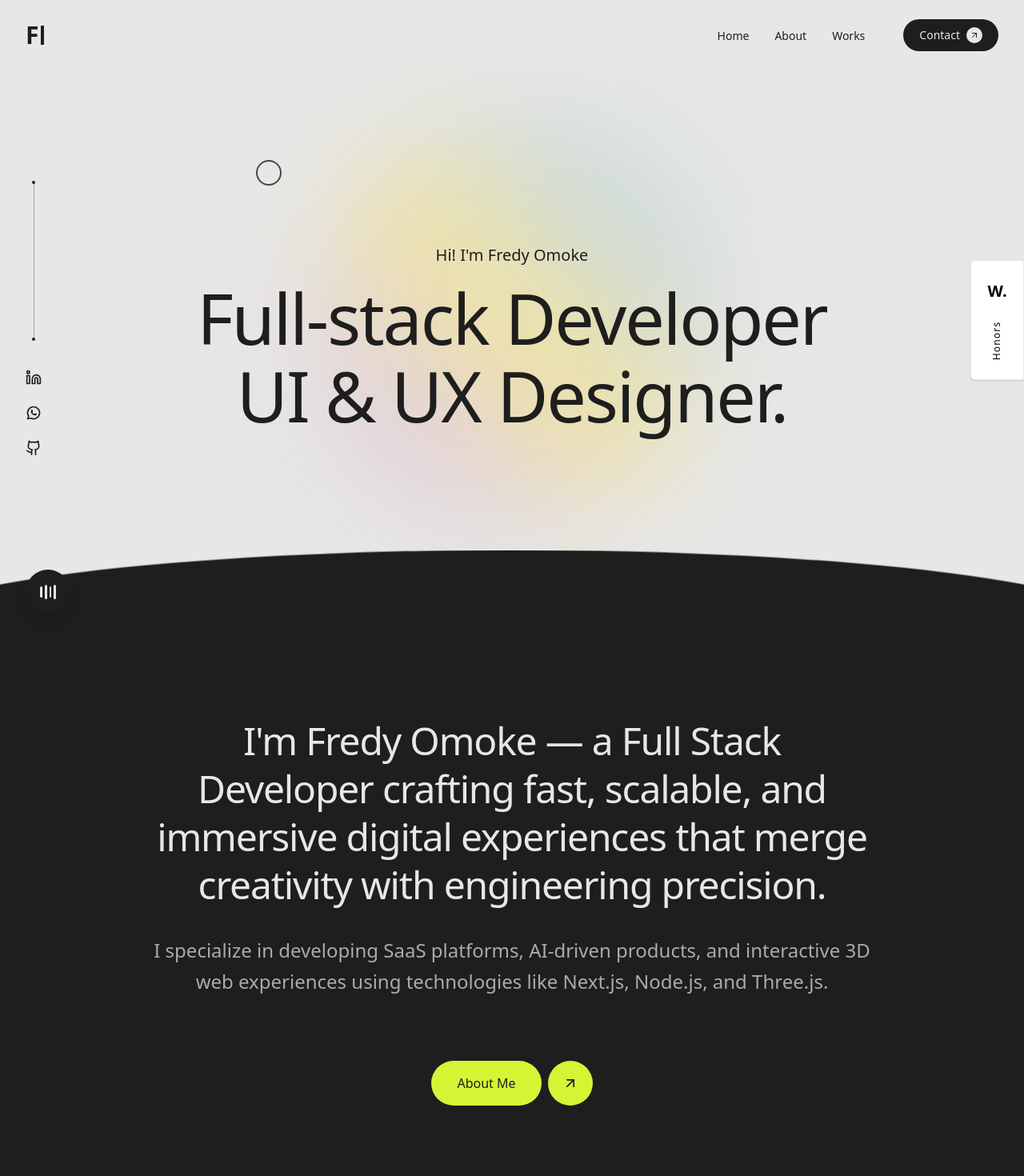
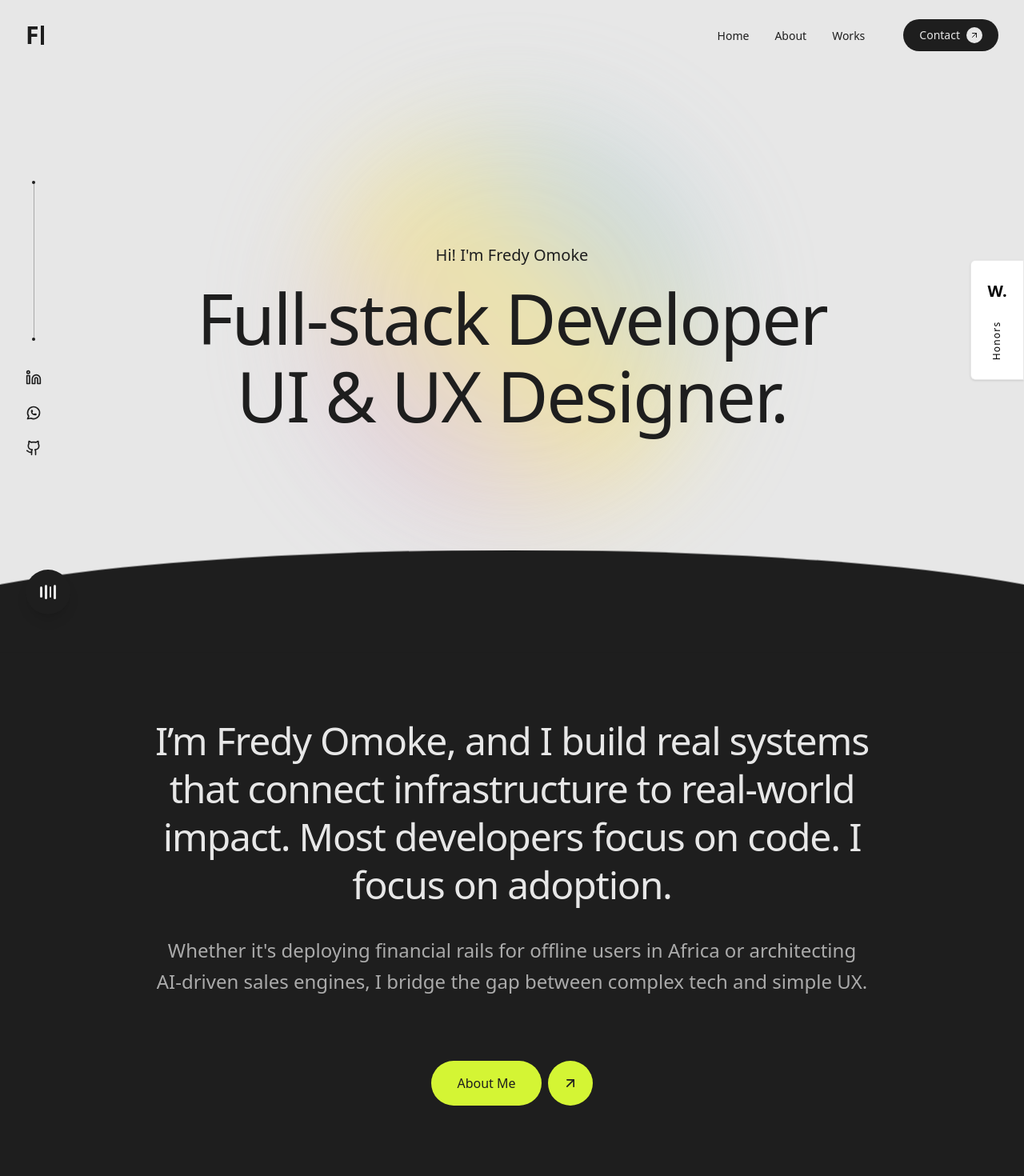
Before and after one commit to omokeify/portfolio, a React (Vite) app: page / in a window 1280 px wide. Shown: the top 1470 px of the page at 80% size. Built offline with nearby package versions, Linux system fonts and the light colour scheme; a web font is replaced by a local one.

Commit message:
refactor: Update Hero and About text
Refines the copy in the Hero and About sections to be more impactful and descriptive of Fredy Omoke's technical focus and unique value proposition. Removes a decorative element from the Hero component.

```diff
--- a/src/components/AboutPreview.tsx
+++ b/src/components/AboutPreview.tsx
@@ -41,12 +41,12 @@ export default function AboutPreview() {
         <div className="text-center max-w-4xl mx-auto mb-12">
           <RevealLine>
             <h2 className="text-3xl md:text-5xl font-medium tracking-tight mb-8 leading-tight">
-              I'm Fredy Omoke — a Full Stack Developer crafting fast, scalable, and immersive digital experiences that merge creativity with engineering precision.
+              I’m Fredy Omoke, and I build real systems that connect infrastructure to real-world impact. Most developers focus on code. I focus on adoption.
             </h2>
           </RevealLine>
           <FadeIn delay={0.2}>
             <p className="text-lg md:text-2xl text-main/70 leading-relaxed">
-              I specialize in developing SaaS platforms, AI-driven products, and interactive 3D web experiences using technologies like Next.js, Node.js, and Three.js.
+              Whether it's deploying financial rails for offline users in Africa or architecting AI-driven sales engines, I bridge the gap between complex tech and simple UX.
             </p>
           </FadeIn>
         </div>
--- a/src/components/Hero.tsx
+++ b/src/components/Hero.tsx
@@ -11,9 +11,6 @@ export default function Hero() {
       <div className="absolute inset-0 flex items-center justify-center pointer-events-none opacity-80 z-0">
         <div className="w-[300px] h-[300px] md:w-[500px] md:h-[500px] bg-gradient-to-tr from-purple-400 via-yellow-300 to-blue-400 rounded-full blur-3xl mix-blend-multiply animate-pulse" />
       </div>
-
-      {/* Decorative Circle */}
-      <div className="absolute left-[25%] top-[25%] w-8 h-8 rounded-full border-2 border-sec/80 hidden lg:block z-10" />
 
       {/* Main Text */}
       <div className="z-10 flex flex-col items-center text-center mt-12">
```
